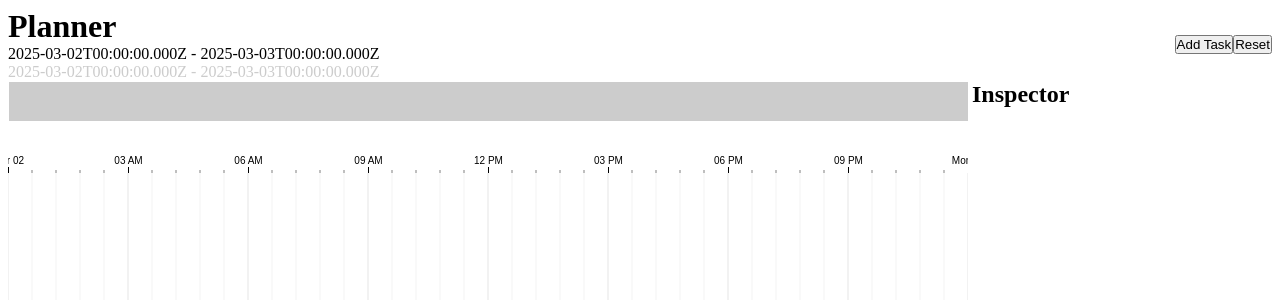
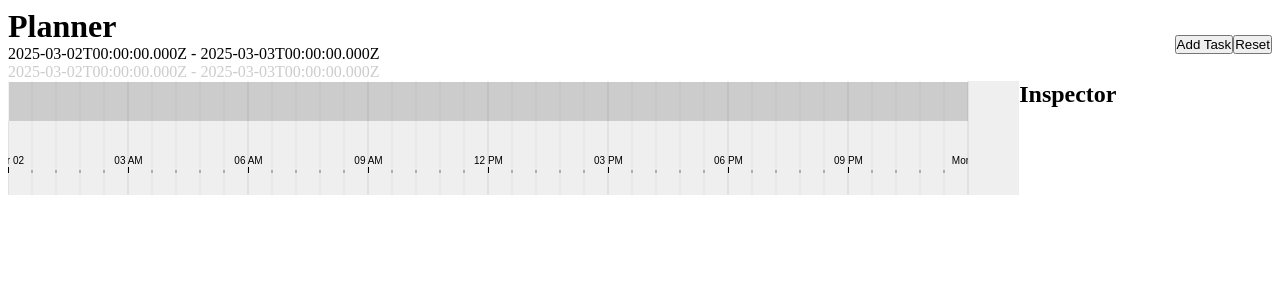
Before and after one commit to bwhuffman/react-planner, a React (Vite) app: page / in a window 1280 px wide. Shown: the top 300 px of the page. Built offline with nearby package versions, Linux system fonts and the light colour scheme.

Commit message:
create react planner wrapper component and separate page from main component

```diff
--- a/src/App.css
+++ b/src/App.css
@@ -1,4 +1,4 @@
-.planner {
+.app {
   padding: var(--rp-spacing-2);
 }
 
--- a/src/App.tsx
+++ b/src/App.tsx
@@ -1,8 +1,8 @@
-import Planner from "./components/Planner";
 import "./App.css";
+import Plan from "./pages/Plan";
 
 function App() {
-  return <Planner />;
+  return <Plan />;
 }
 
 export default App;
--- a/src/components/Inspector.tsx
+++ b/src/components/Inspector.tsx
@@ -4,7 +4,7 @@ export default function Inspector() {
   const selectedTasks = useTaskStore((state) => state.selectedTasks);
 
   return (
-    <div className="inspector" style={{ minWidth: "300px" }}>
+    <div className="inspector">
       <h2>Inspector</h2>
       {selectedTasks.map((task) => (
         <div key={task.id}>{JSON.stringify(task, null, 2)}</div>
--- /dev/null
+++ b/src/components/ReactPlanner.tsx
@@ -0,0 +1,5 @@
+import { PropsWithChildren } from "react";
+
+export function ReactPlanner({ children }: PropsWithChildren) {
+  return <div className="react-planner">{children}</div>;
+}
--- a/src/components/Tasks.tsx
+++ b/src/components/Tasks.tsx
@@ -1,5 +1,5 @@
 import { useEffect, useRef, useMemo } from "react";
-import { select, pointer } from "d3-selection";
+import { select } from "d3-selection";
 
 // types
 import { usePlannerStore, useScaleStore, useTaskStore } from "../store/store";
--- a/src/components/TimeBrush.tsx
+++ b/src/components/TimeBrush.tsx
@@ -66,13 +66,11 @@ export const TimeBrush = () => {
   }, [width, height, sliderScale, viewStartDate, viewEndDate, onBrush]);
 
   return (
-    <div className="time-brush">
     <svg
       className="rp-time-brush"
       ref={brushRef}
       width={width}
       height={height}
     />
-    </div>
   );
 };
--- a/src/components/TimeGrid.tsx
+++ b/src/components/TimeGrid.tsx
@@ -26,7 +26,7 @@ export const TimeGrid = () => {
       g.append("line")
         .attr("x1", x)
         .attr("x2", x)
-        .attr("y1", axisHeight)
+        .attr("y1", 0)
         .attr("y2", height - axisHeight)
         .attr("stroke", "currentColor")
         .attr("stroke-opacity", 0.1);
@@ -45,7 +45,7 @@ export const TimeGrid = () => {
           g.append("line")
             .attr("x1", subTickX)
             .attr("x2", subTickX)
-            .attr("y1", axisHeight)
+            .attr("y1", 0)
             .attr("y2", height - axisHeight)
             .attr("stroke", "currentColor")
             .attr("stroke-opacity", 0.05);
--- a/src/index.css
+++ b/src/index.css
@@ -31,12 +31,19 @@
 }
 
 /* ============ planner ============ */
-.planner {
-  padding: var(--rp-spacing-2);
+.react-planner {
+  position: relative;
+  width: 100%;
+  height: 100%;
+  background-color: #efefef;
 }
 
 /* ============ tasks ============ */
 .rp-tasks {
+  position: relative;
+}
+
+.rp-time-brush {
   position: relative;
 }
 
@@ -48,6 +55,10 @@
 /* ============ time grid ============ */
 .rp-time-grid {
   position: absolute;
+  top: 0;
+  left: 0;
+  width: 100%;
+  height: 100%;
   pointer-events: none;
 }
 
--- a/src/components/Planner.tsx
+++ b/src/pages/Plan.tsx
@@ -1,9 +1,11 @@
 // components
-import { TimeGrid } from "./TimeGrid";
-import { TimeAxis } from "./TimeAxis";
-import { Tasks } from "./Tasks";
-import Inspector from "./Inspector";
-import { TimeBrush } from "./TimeBrush";
+import { ReactPlanner } from "../components/ReactPlanner";
+import { Tasks } from "../components/Tasks";
+import { TimeGrid } from "../components/TimeGrid";
+import { TimeAxis } from "../components/TimeAxis";
+import { TimeBrush } from "../components/TimeBrush";
+
+import Inspector from "../components/Inspector";
 
 // hooks
 import { useScaleStore, useTaskStore } from "../store/store";
@@ -16,7 +18,7 @@ import { utcDay } from "d3-time";
 const utcPlanStart = new Date(Date.UTC(2025, 2, 2, 0, 0, 0));
 const utcPlanEnd = utcDay.offset(utcPlanStart, 1);
 
-export default function Planner() {
+export default function Plan() {
   const tasks = useTaskStore((state) => state.tasks);
   const addTasks = useTaskStore((state) => state.addTasks);
   const deleteTasks = useTaskStore((state) => state.deleteTasks);
@@ -55,7 +57,7 @@ export default function Planner() {
   };
 
   return (
-    <div className="planner">
+    <div className="app" style={{ height: "100%" }}>
       <div className="header">
         <div className="header-title">
           <h1>Planner</h1>
@@ -73,13 +75,19 @@ export default function Planner() {
           <button onClick={handleDeleteTasks}>Reset</button>
         </div>
       </div>
-      <div style={{ display: "flex", flexDirection: "row" }}>
-        <div style={{ position: "relative" }}>
+      <div
+        style={{
+          height: "100%",
+          display: "grid",
+          gridTemplateColumns: "4fr 1fr",
+        }}
+      >
+        <ReactPlanner>
           <TimeBrush />
+          <TimeAxis />
           <TimeGrid />
-          <TimeAxis />
           <Tasks />
-        </div>
+        </ReactPlanner>
         <Inspector />
       </div>
     </div>
```
Also changed, not shown: 1 other file (tests, documents, lock files or other folders). Lines whose indentation alone changed are shown as unchanged.
